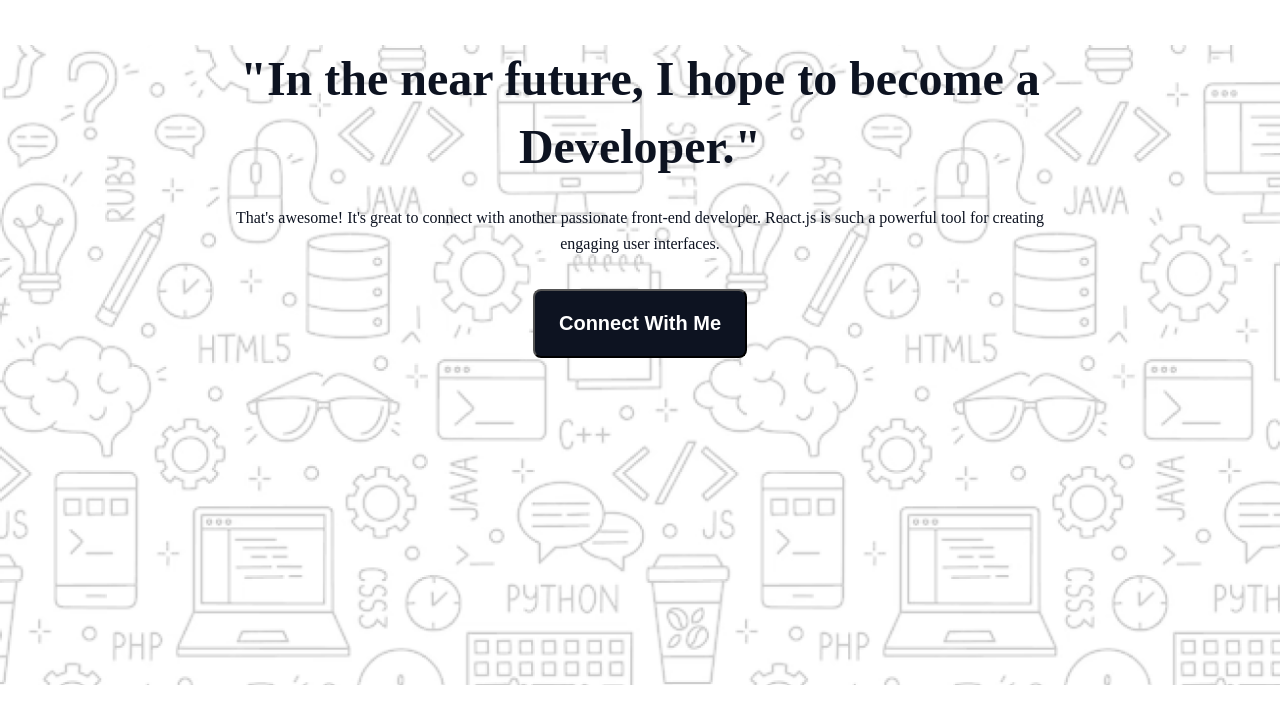
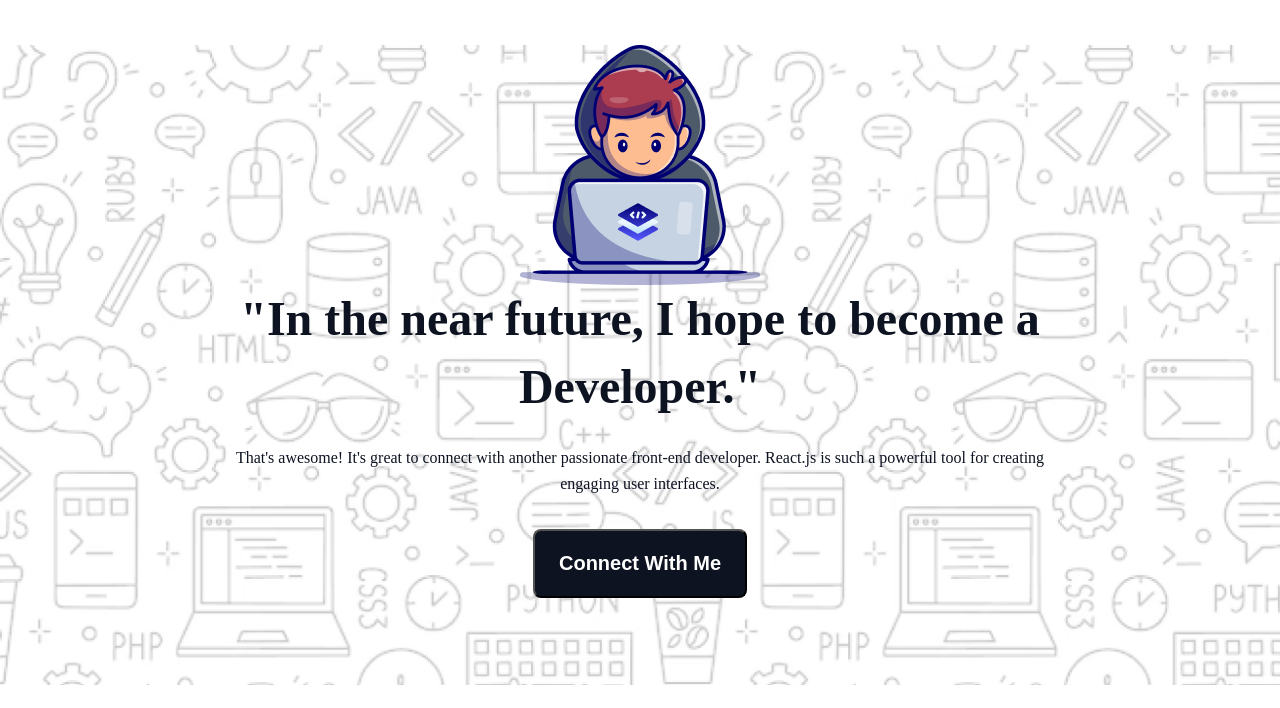
Before and after one commit to mrkhan-dev/back-to-challenge, a plain HTML site: page index.html in a window 1280 px wide. Shown: the part 92-800 px from the top of the page. Drawn offline with Linux system fonts and the light colour scheme; the site is published under a folder, as on GitHub Pages, so addresses that start at the root find nothing.

Commit message:
project complete4

```diff
--- a/index.html
+++ b/index.html
@@ -16,7 +16,7 @@
     <header>
       <div class="banner">
         <div class="coder">
-          <img class="" src="/assets/Group.png" alt="" />
+          <img class="" src="./assets/Group.png" alt="" />
         </div>
         <div class="banner-content">
           <p class="banner-title">
```
